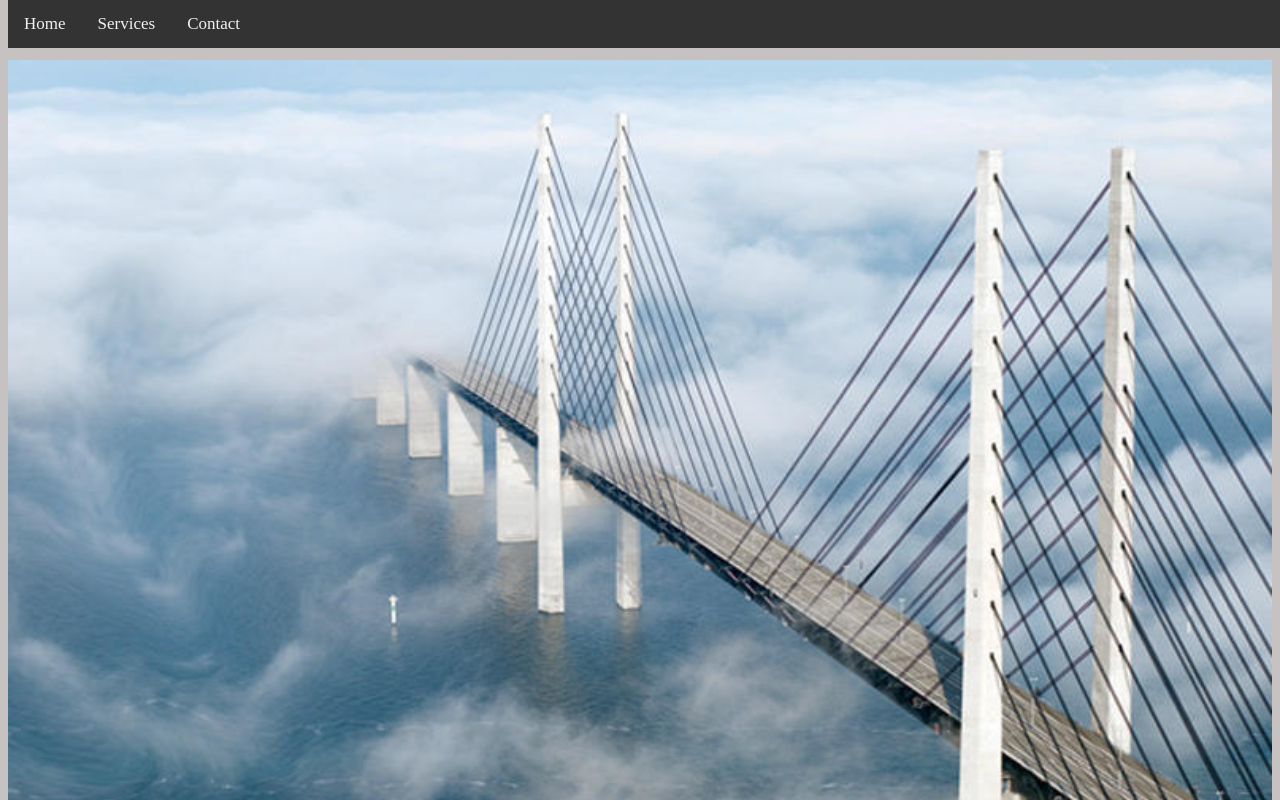
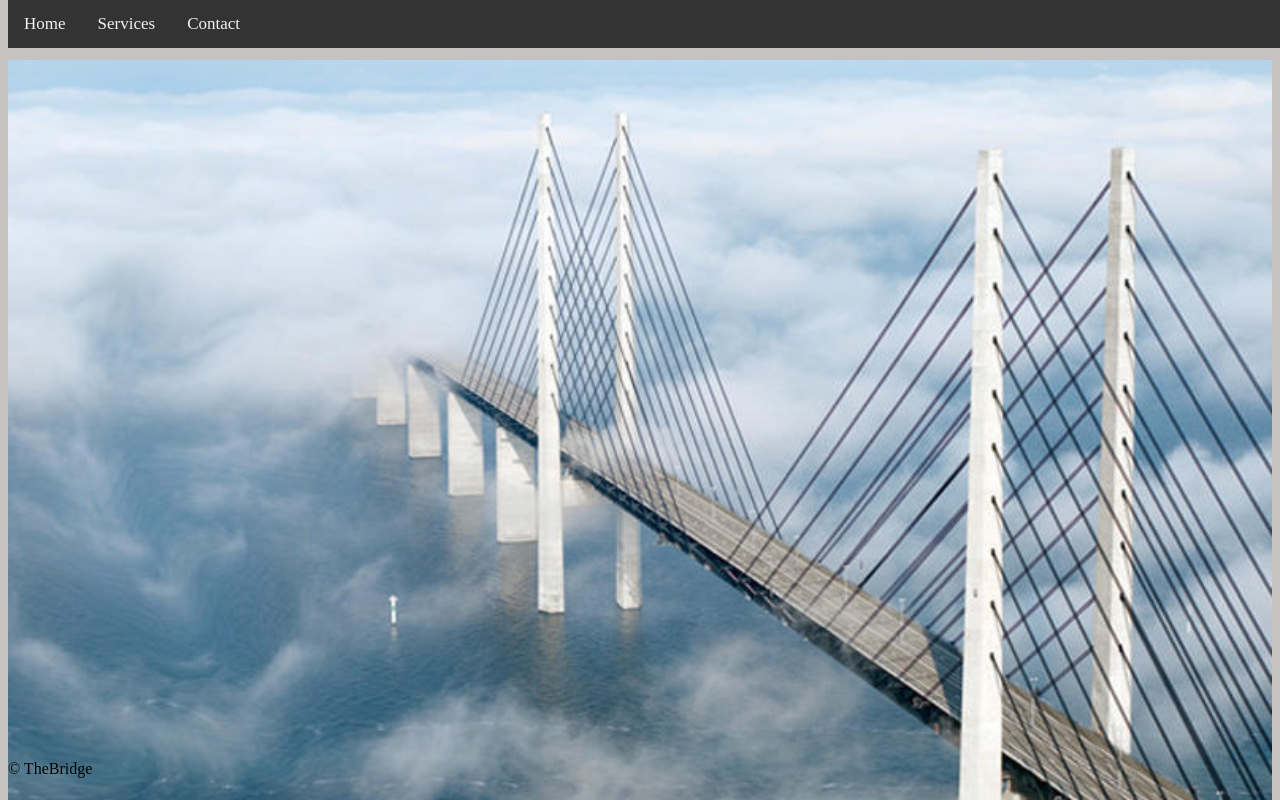
Before and after one commit to tmicomyiza/comp20-hw2, a plain HTML site: page index.html in a window 1280 px wide. Shown: the top 800 px of the page. Drawn offline with Linux system fonts and the light colour scheme.

Commit message:
Update index.html

```diff
--- a/index.html
+++ b/index.html
@@ -21,5 +21,5 @@
                 Therefore, that is why we started this platform to make the transtion smooth and fast for new students.</p>
         </div>
     </body>
-    <footer>&copy; TheBridge</footer>
+    <footer id="footer">&copy; TheBridge</footer>
 </html>
```
